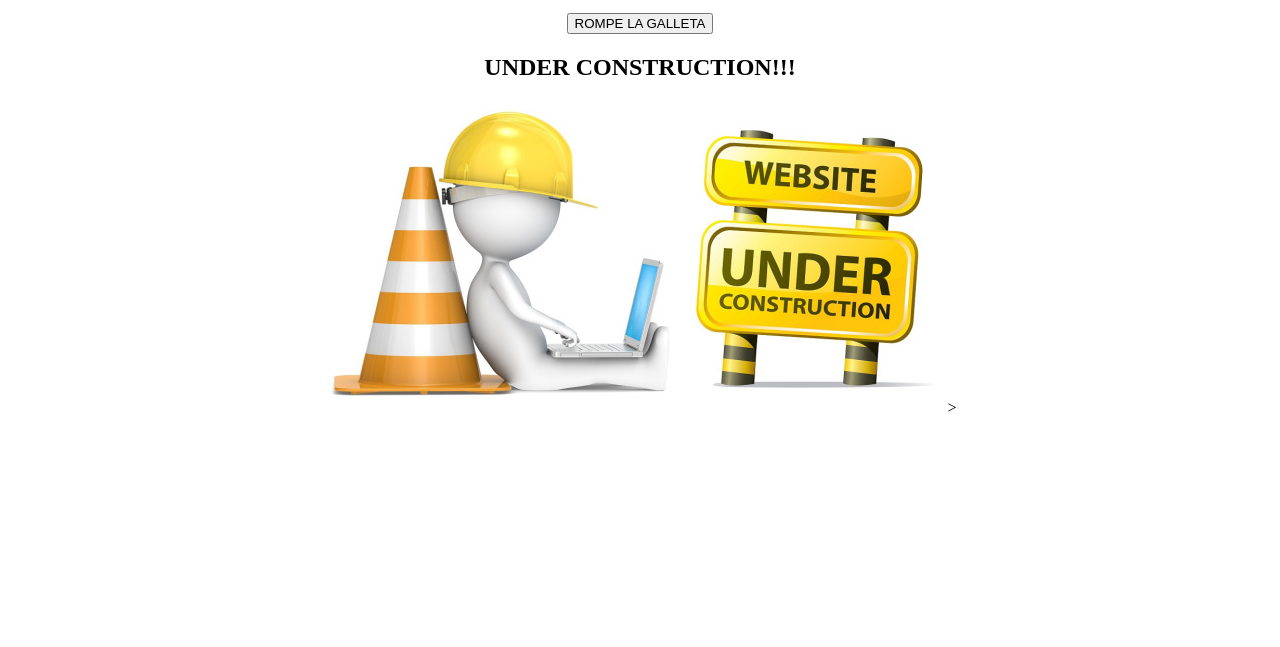
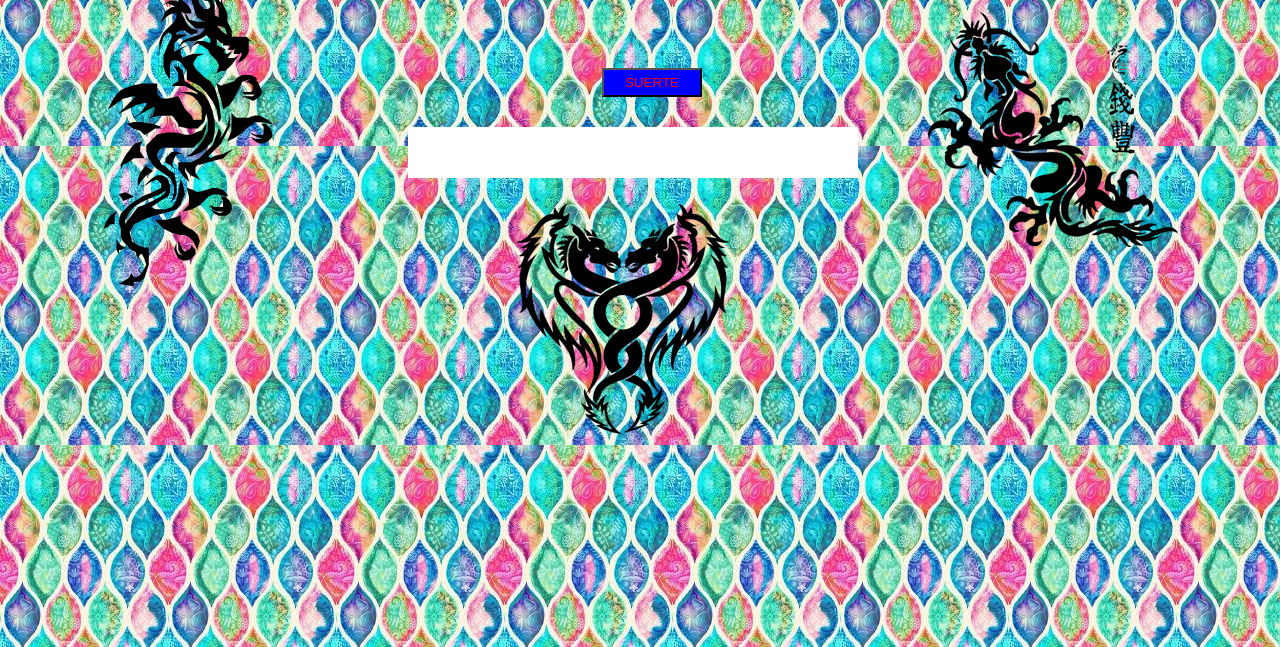
Before and after one commit to SergioNajera/lab02-static-server, a website: page static/index.html in a window 1280 px wide. Shown: the part 153-800 px from the top of the page. Drawn offline with nearby package versions, Linux system fonts and the light colour scheme; some packages are replaced by stand-ins of ours; a script that the page names is missing.

Commit message:
fortune failed

```diff
--- /dev/null
+++ b/static/css/estilos.css
@@ -0,0 +1,53 @@
+body{
+
+    background-image: url("img/uno.png");
+}
+
+h1{
+    margin-top: 70px;
+    text-align: center;
+    font-family: cursive;
+}
+
+#enlaceajax {
+    margin-left: 47%;
+
+    background-color: blue;
+    color: red;
+    /*border-radius: 50%;*/
+    padding: 5px;
+    width: 100px;
+        margin-top: 30px;
+}
+
+
+div#destino {
+    background-color: white;
+    color: black;
+    width: 450px;
+    height: 51px;
+    padding: 0px;
+    margin-left: 400px;
+    margin-top: 30px;
+    text-align: center;
+    font-family: verdana, sans-serif;
+font-size: 12px;
+font-weight: bold;
+word-spacing: 0pt;
+line-height: 4;
+}
+
+div.uno {
+    margin-top: -190px;
+    margin-right: 10px;
+    margin-left: 30px;
+}
+
+div.dos{
+    margin-left: 920px;
+    margin-top: -280px;
+}
+div.tres{
+    margin-left: 450px;
+    margin-top: -60px;
+}
--- a/static/index.html
+++ b/static/index.html
@@ -2,13 +2,23 @@
 <html lang="en">
 <head>
     <meta charset="UTF-8">
-    <link rel="stylesheet" href="./css/site.css">
+    <link rel="stylesheet" href="./css/estilos.css">
     <link rel="stylesheet"
  +    href="./vendor/sweetalert/dist/sweetalert.css">
     <title>Mis lugares favoritos</title>
+    <script type="text/javascript">
+          window.onload = function(){
+            document.onmousemove = function(ev) {
+              var x = -ev.clientX / 4;
+              var y = -ev.clientY / 4;
+              document.body.style.backgroundPosition = x + 'px ' +y+ 'px';
+            };
+          };
+        </script>
 </head>
-<body>
-    <!-- Conetnido -->
+<body style="background: url(fondo.jpg);">|
+
+    <!-- Conetnido
     <center>
     <h1>Fortune Cookie...</h1><br><br>
     <p> si tu fortuna quieres saber,
@@ -23,6 +33,38 @@
         alt="En construccion">>
     </div></center>
     <!-- Seccion de scripts -->
+
+
+    <h1>PRUEBA TU SUERTE!!!</h1>
+        <br>
+        <br>
+
+        <!--<a href="#" id="enlaceajax">SUERTE!</a>-->
+        <input type="submit" value="SUERTE" id="enlaceajax">
+       <!--<button type="button" id="enlaceajax" value="SUERTE"></button>-->
+
+
+        <br>
+
+
+        <div id="destino">
+
+        </div>
+
+        <div class="uno">
+        <img src="img/dragon1.png">
+        </div>
+
+        <div class="dos">
+        <img src="img/dragon2.png">
+        </div>
+
+        <div class="tres">
+        <img src="img/dragon3.png">
+        </div>
+
+
+
     <script src="./vendor/jquery/dist/jquery.js"></script>
     <script src="./vendor/sweetalert/dist/sweetalert.min.js"></script>
     <script src="./js/site.js"></script>
```
Also changed, not shown: static/fondo.jpg (added), static/img/dragon1.png (added), static/img/dragon2.png (added), static/img/dragon3.png (added).
